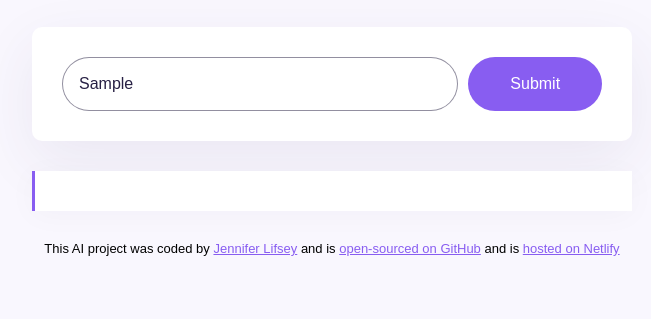
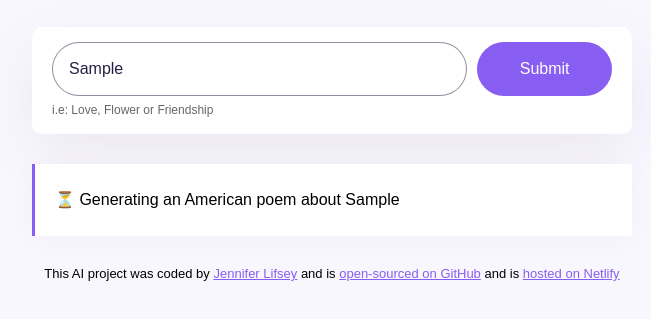
Before and after one commit to jlifs/american-poem-generator, a plain HTML site: page index.html in a window 1280 px wide. Both pictures are taken after typing "Sample" into the empty fields and a click on the input 843 px from the left and 261 px from the top of the page. Shown: the part 177-496 px from the top of the page, without its empty margins (308-959 px from the left). Drawn offline with nearby package versions, Linux system fonts and the light colour scheme; no server answers.

Commit message:
Improved the User Experience

```diff
--- a/index.html
+++ b/index.html
@@ -15,6 +15,7 @@
     </header>
 
     <main>
+        <div class="form-container">
         <form id="poem-generator-form">
             <input
             type="text"
@@ -27,7 +28,9 @@
             />
             <input type="submit" class="submit-button" />
         </form>
-        <div class="poem" id="poem"></div>
+        <div class="hint">i.e: Love, Flower or Friendship</div>
+        </div>
+        <div class="poem hidden" id="poem"></div>
     </main>
 
     <footer>This AI project was coded by
--- a/src/index.js
+++ b/src/index.js
@@ -18,6 +18,10 @@ function generatePoem(event) {
     let apiURL =
       `https://api.shecodes.io/ai/v1/generate?prompt=${prompt}&context=${context}&key=${apiKey}`;
 
+      let poemElement = document.querySelector("#poem");
+      poemElement.classList.remove("hidden");
+      poemElement.innerHTML = `<div class="generating">⏳ Generating an American poem about ${instructionsInput.value}</div>`;
+
       axios.get(apiURL).then(displayPoem);
 }
 
--- a/src/style.css
+++ b/src/style.css
@@ -24,13 +24,23 @@ h1 {
     color: #272044;
 }
 
+.form-container {
+    background-color: white;
+    margin-bottom: 30px;
+    border-radius: 10px;
+    box-shadow: 0px 20px 60px rgba(65, 50, 100, 0.08);
+    padding: 15px 20px;
+}
+
 form {
-    padding: 30px;
-    background-color: white;
-    box-shadow: 0px 20px 60px rgba(65, 50, 100, 0.08);
-    border-radius: 10px;
     display: flex;
-    margin-bottom: 30px;
+}
+
+.hint {
+    line-height: 1.5;
+    margin-top: 5px;
+    opacity: 0.6;
+    font-size: 12px;
 }
 
 .instructions {
@@ -63,6 +73,10 @@ form {
     box-shadow: 0px 4px 30px 0px rgba(39, 33, 66, 0.03);
 }
 
+.hidden {
+    display: none;
+}
+
 .poem strong {
     color: #885df1;
 }
@@ -72,3 +86,13 @@ footer {
     font-size: 13px;
     margin-top: 30px;
 }
+
+.generating {
+    animation: blink-animation 1s steps(5, start)
+}
+
+@-webkit-keyframes blink-animation {
+    to {
+        visibility: hidden;
+    }
+}
```
